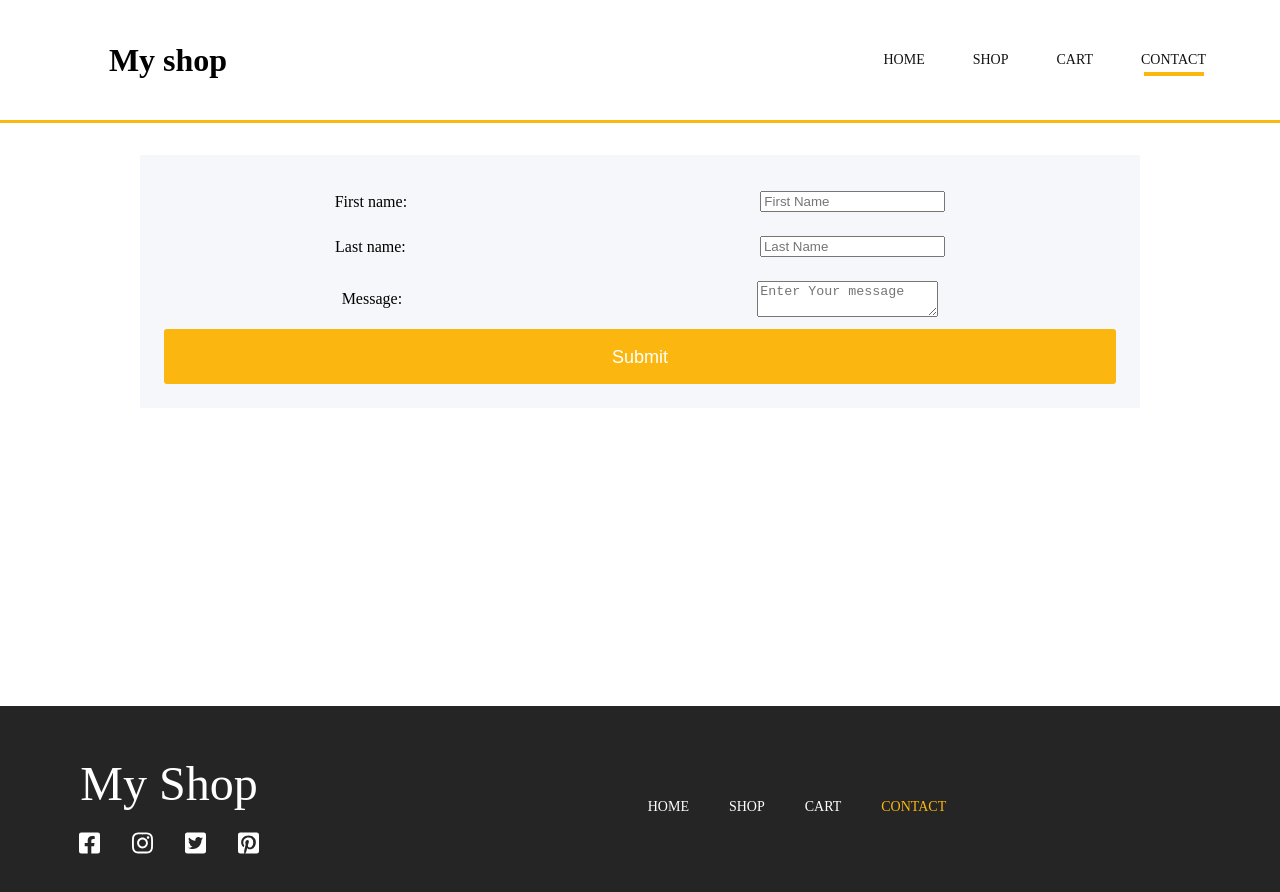
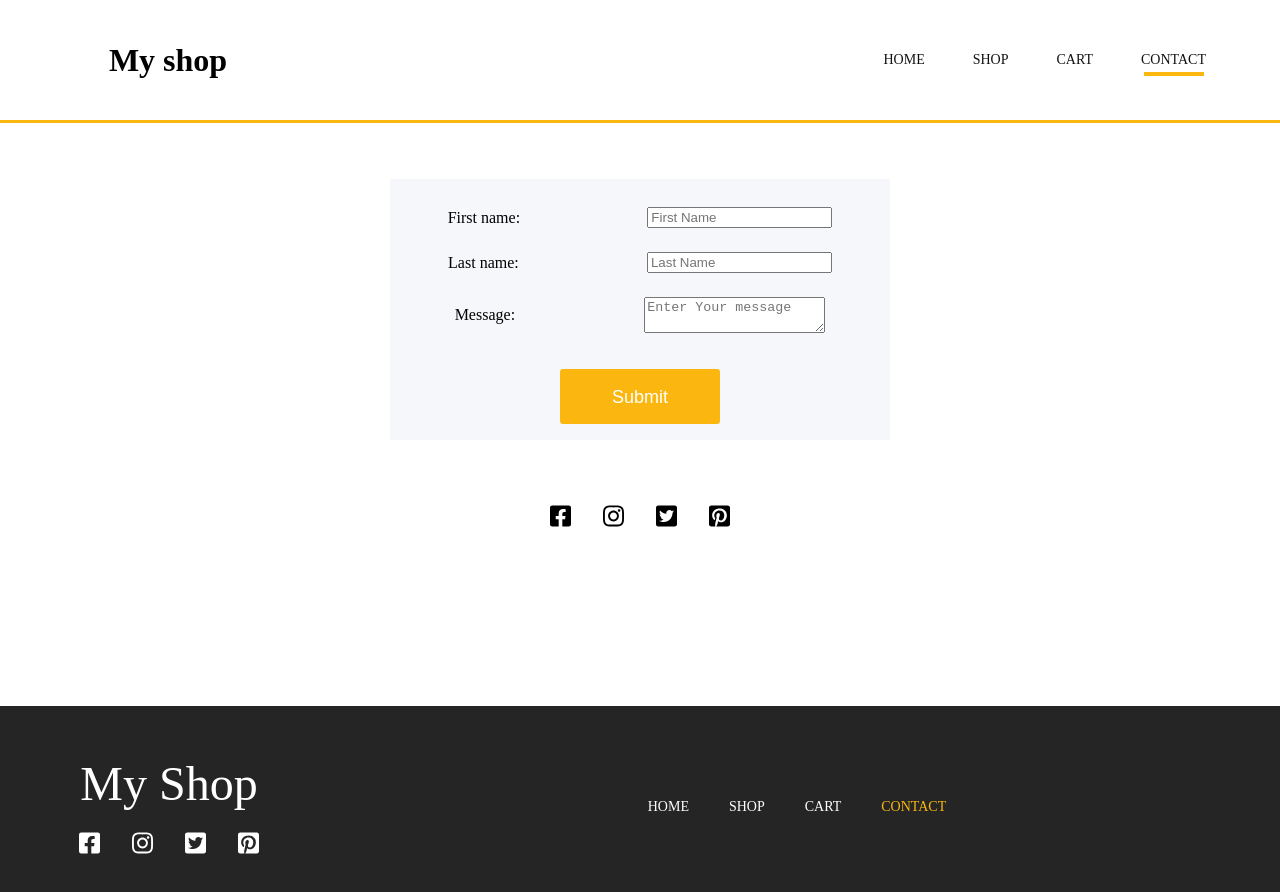
Before and after one commit to elminex/Sklep2021, a React (Create React App) app: page /contact in a window 1280 px wide. Shown: the top 892 px of the page. Built offline with nearby package versions, Linux system fonts and the light colour scheme; a web font is replaced by a local one.

Commit message:
Fix styling in header , add Social to Contact

```diff
--- a/src/Components/Header/Header.jsx
+++ b/src/Components/Header/Header.jsx
@@ -56,9 +56,6 @@ const StyledHeader = styled.header`
     position: relative;
     border-bottom: 3px solid ${(props) => props.theme.yellow};
     margin-bottom: 32px;
-    @media (min-width: 768px) {
-      flex-direction: column;
-    }
     @media (min-width: 992px) {
       flex-direction: row;
       padding: 20px 50px;
--- a/src/Components/Social/Social.scss
+++ b/src/Components/Social/Social.scss
@@ -37,7 +37,7 @@
   }
 }
 
-@media (min-width: 992px) {
+@media (min-width: 768px) {
   .social__container--header {
     display: none;
   }
--- a/src/Pages/Contact/Contact.jsx
+++ b/src/Pages/Contact/Contact.jsx
@@ -1,4 +1,5 @@
 import styled from "styled-components";
+import { Social } from "../../Components/Social/Social";
 export const Contact = () => {
   return (
     <Wrapper>
@@ -34,6 +35,7 @@ export const Contact = () => {
         </StyledLabel>
         <InputButton type="submit" value="Submit" />
       </StyledForm>
+      <Social container="contact" />
     </Wrapper>
   );
 };
@@ -41,13 +43,19 @@ export const Contact = () => {
 const Wrapper = styled.div`
    {
     padding: 24px;
-    background-color: ${(props) => props.theme.backgroundGrey};
+    display: flex;
+    flex-direction: column;
+    align-items: center;
   }
 `;
 const StyledForm = styled.form`
   width: 100%;
+  max-width: 500px;
   display: flex;
   flex-direction: column;
+  background-color: ${(props) => props.theme.backgroundGrey};
+  margin-bottom: 32px;
+  padding: 16px 0;
 `;
 const StyledLabel = styled.label`
   padding: 12px 0;
@@ -67,12 +75,14 @@ const InputButton = styled.input`
       color: ${(props) =>
         props.disabled ? props.theme.textBlack : props.theme.textWhite};
       display: inline-block;
-      min-width: ${(props) => (props.square ? "40px" : "160px")};
-      height: ${(props) => (props.square ? "40px" : "55px")};
+      width: 160px;
+      height: 55px;
       border: none;
       border-radius: 3px;
       user-select: none;
       padding: 0 7px;
+      margin-left: calc(50% - 80px);
+      margin-top: 24px;
       font-size: 18px;
       line-height: ${(props) => (props.square ? "40px" : "56px")};
       background-color: ${(props) =>
```
